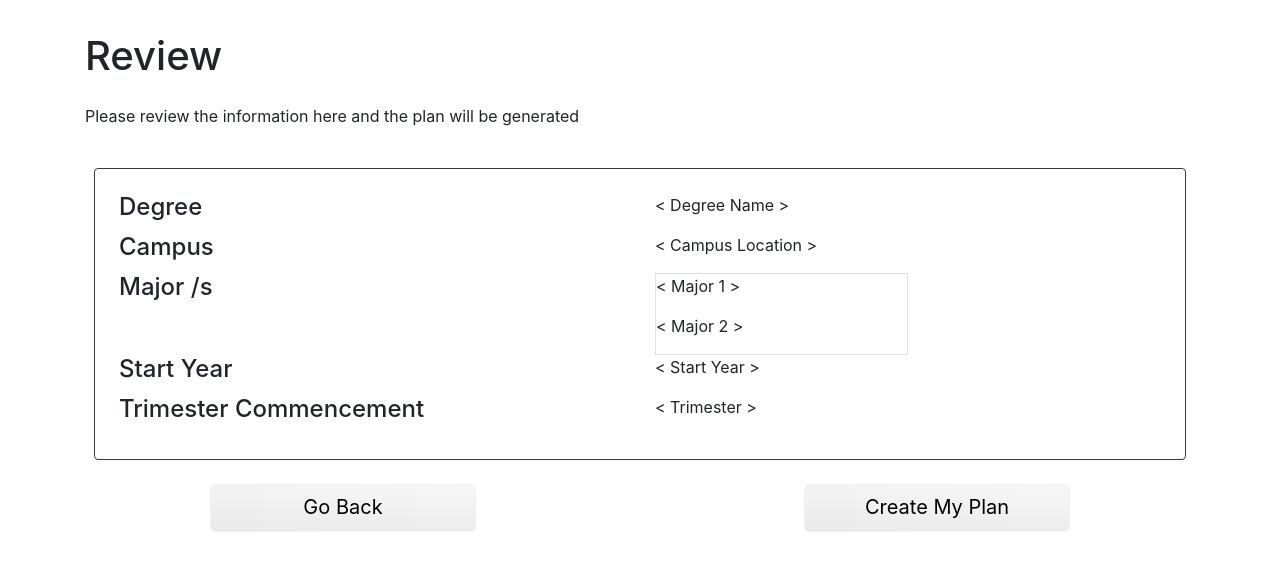
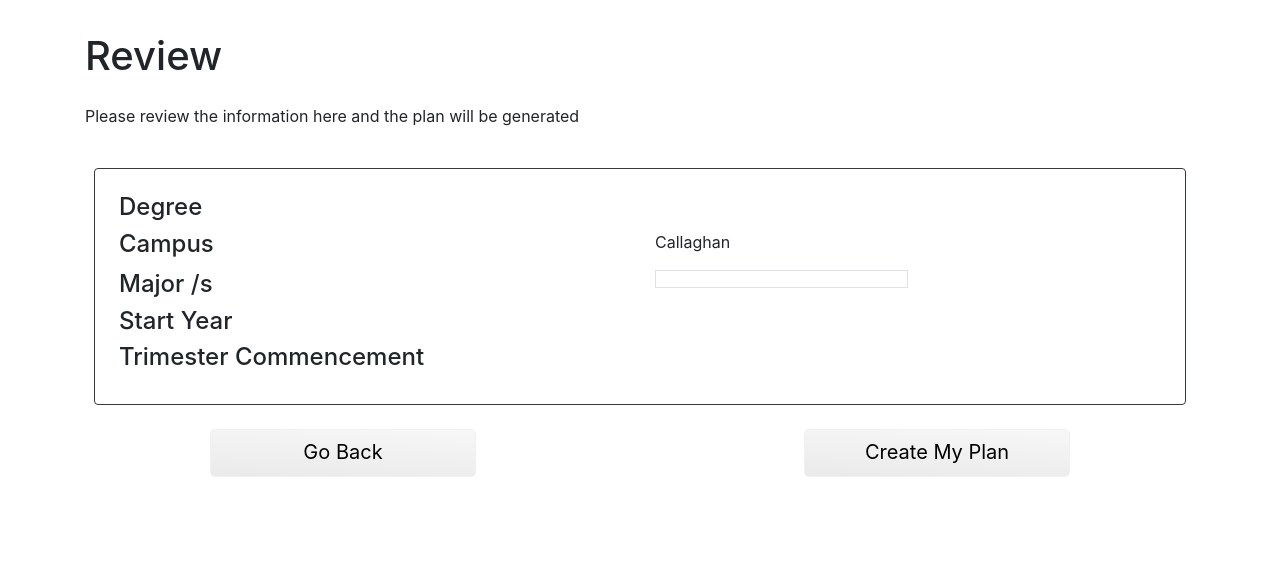
Before and after one commit to person44/COMP3851-DP2, a React (Create React App) app: page /programcreate in a window 1280 px wide. Shown: the top 570 px of the page. Built offline with nearby package versions, Linux system fonts and the light colour scheme; no server answers; the database is empty.

Commit message:
Update ProgramCreate.js

```diff
--- a/src/Page/ProgramCreate.js
+++ b/src/Page/ProgramCreate.js
@@ -2,6 +2,14 @@ import React from 'react'
 import { Card, Col, Container, Row } from 'react-bootstrap'
 import { Link } from 'react-router-dom'
 import Header from './Partials/Header'
+import { expList } from './CourseForm'
+
+if (expList.includes("Bachelor of Information Technology (Singapore)", 0)) {
+    var campus = "Singapore"
+}else {
+    var campus = "Callaghan"
+}
+
 
 function ProgramCreate() {
     return (
@@ -24,7 +32,7 @@ function ProgramCreate() {
                                     <h4>Degree</h4>
                                 </Col>
                                 <Col>
-                                    <p> &lt; Degree Name &gt; </p>
+                                    <p>{expList[0]}</p>
                                 </Col>
                             </Row>
                             <Row>
@@ -32,7 +40,7 @@ function ProgramCreate() {
                                     <h4>Campus</h4>
                                 </Col>
                                 <Col>
-                                    <p> &lt; Campus Location &gt; </p>
+                                    <p>{campus}</p>
                                 </Col>
                             </Row>
                             <Row>
@@ -41,8 +49,7 @@ function ProgramCreate() {
                                 </Col>
                                 <Col>
                                     <div className="border w-50">
-                                        <p> &lt; Major 1 &gt; </p>
-                                        <p> &lt; Major 2 &gt; </p>
+                                        <p>{expList[1]}</p>
                                     </div>
                                 </Col>
                             </Row>
@@ -51,7 +58,7 @@ function ProgramCreate() {
                                     <h4>Start Year</h4>
                                 </Col>
                                 <Col>
-                                    <p> &lt; Start Year &gt; </p>
+                                    <p>{expList[2]}</p>
                                 </Col>
                             </Row>
                             <Row>
@@ -59,7 +66,7 @@ function ProgramCreate() {
                                     <h4>Trimester Commencement</h4>
                                 </Col>
                                 <Col>
-                                    <p> &lt; Trimester &gt; </p>
+                                    <p>{expList[3]}</p>
                                 </Col>
                             </Row>
                         </Card>
```
